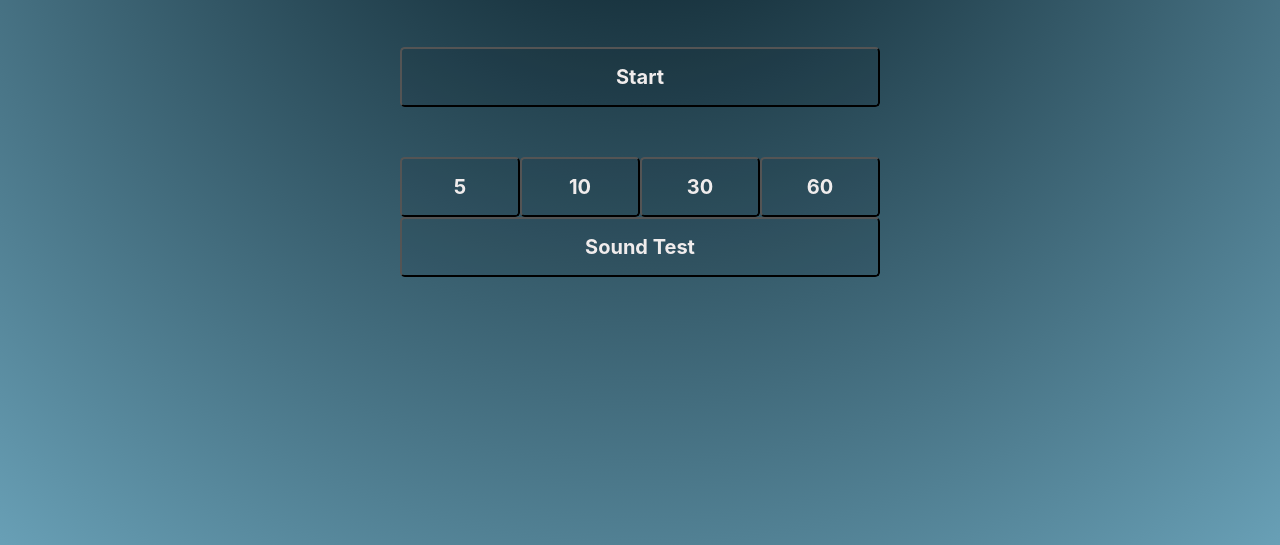
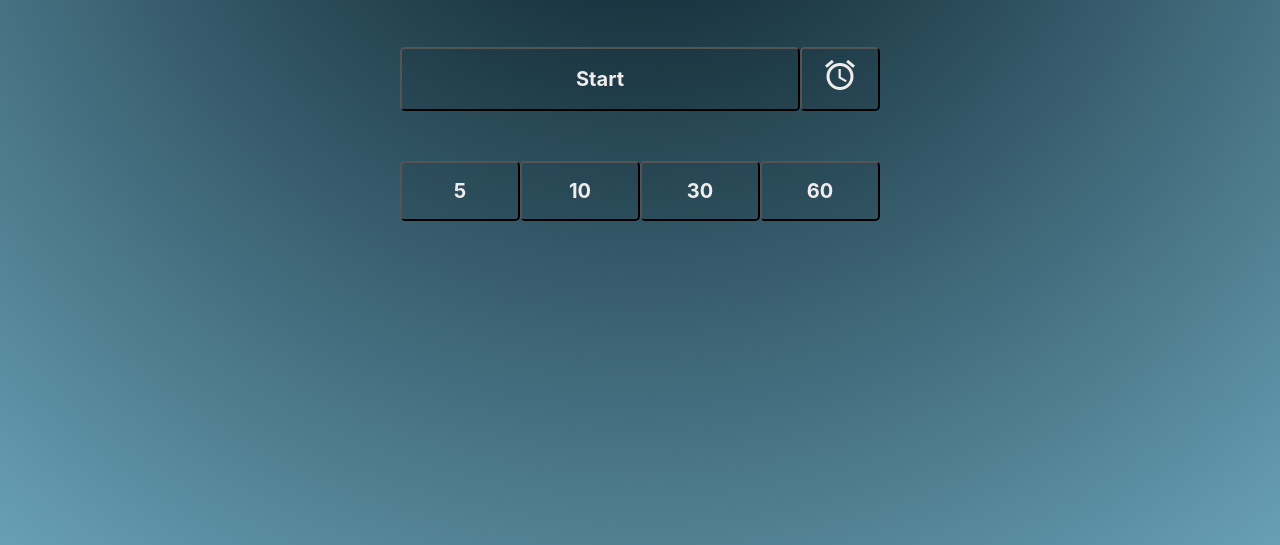
Before and after one commit to toanpn190/essential-timer, a plain HTML site: page index.html in a window 1280 px wide. Shown: the part 255-800 px from the top of the page. Drawn offline with nearby package versions, Linux system fonts and the light colour scheme.

Commit message:
Add google icons and update layout

```diff
--- a/index.html
+++ b/index.html
@@ -5,6 +5,8 @@
 
   <title>Essential Timer</title>
 
+  <link href="https://fonts.googleapis.com/icon?family=Material+Icons"
+      rel="stylesheet">
   <link href="https://fonts.googleapis.com/css?family=Roboto" rel="stylesheet">
   <link rel="stylesheet" href="https://stackpath.bootstrapcdn.com/bootstrap/4.1.1/css/bootstrap.min.css" integrity="sha384-WskhaSGFgHYWDcbwN70/dfYBj47jz9qbsMId/iRN3ewGhXQFZCSftd1LZCfmhktB" crossorigin="anonymous">
   <link rel="stylesheet" href="./style.css">
@@ -18,8 +20,10 @@
     </div>
 
     <div class="row justify-content-center">
-      <button id="timer-start" type="button" class="col-12 btn-lg">Start</button>
-      </div>
+      <button id="timer-start" type="button" class="col-9 btn-lg">Start</button>
+      <button id="sound-test" type="button" class="col-3 btn-lg">
+          <i class="material-icons">alarm</i>
+      </button>
     </div>
 
     <div class="row justify-content-center">
@@ -33,17 +37,11 @@
 
     <div class="row justify-content-center">
       <div class="btn-group col-10 justify-content-center" role="group">
-        <button id="sound-test" type="button" class="col-12 btn-lg">Sound Test</button>
+
       </div>
     </div>
 
   </main>
 
-
-   <!-- Optional JavaScript -->
-    <!-- jQuery first, then Popper.js, then Bootstrap JS -->
-    <script src="https://code.jquery.com/jquery-3.3.1.slim.min.js" integrity="sha384-q8i/X+965DzO0rT7abK41JStQIAqVgRVzpbzo5smXKp4YfRvH+8abtTE1Pi6jizo" crossorigin="anonymous"></script>
-    <script src="https://cdnjs.cloudflare.com/ajax/libs/popper.js/1.14.3/umd/popper.min.js" integrity="sha384-ZMP7rVo3mIykV+2+9J3UJ46jBk0WLaUAdn689aCwoqbBJiSnjAK/l8WvCWPIPm49" crossorigin="anonymous"></script>
-    <script src="https://stackpath.bootstrapcdn.com/bootstrap/4.1.1/js/bootstrap.min.js" integrity="sha384-smHYKdLADwkXOn1EmN1qk/HfnUcbVRZyYmZ4qpPea6sjB/pTJ0euyQp0Mk8ck+5T" crossorigin="anonymous"></script>
 </body>
 </html>
--- a/main.js
+++ b/main.js
@@ -55,12 +55,10 @@ document.addEventListener("DOMContentLoaded", function() {
   soundButton.onclick = () => {
     if (testSound === States.OFF) {
       testSound = States.ON;
-      soundButton.innerHTML = "Stop";
       audio.load();
       audio.play();
     } else {
       testSound = States.OFF;
-      soundButton.innerHTML = "Sound Test";
       audio.pause();
     }
   }
--- a/style.css
+++ b/style.css
@@ -1,7 +1,3 @@
-body {
-
-}
-
 main {
   background: radial-gradient(circle at top, rgb(0, 18, 26), rgba(4, 96, 133, 0.6));
   height: 100vh;
@@ -19,14 +15,16 @@ h1#timer {
 
 #timer-start {
   margin-bottom: 50px;
-  max-width: 480px;
+  max-width: 400px;
   min-height: 60px;
 }
 
 #sound-test {
   margin-bottom: 50px;
-  max-width: 480px;
+  max-width: 80px;
   min-height: 60px;
+
+  display: inline-block;
 }
 
 .button-add-time {
@@ -47,3 +45,29 @@ button:hover {
 button:active {
   background: rgba(0, 18, 26, 0.8);
 }
+
+.material-icons {
+  color: rgb(240, 236, 236);
+  font-family: 'Material Icons';
+  font-weight: normal;
+  font-style: normal;
+  font-size: 36px;  /* Preferred icon size */
+  display: inline-block;
+  line-height: 1;
+  text-transform: none;
+  letter-spacing: normal;
+  word-wrap: normal;
+  white-space: nowrap;
+  direction: ltr;
+
+  /* Support for all WebKit browsers. */
+  -webkit-font-smoothing: antialiased;
+  /* Support for Safari and Chrome. */
+  text-rendering: optimizeLegibility;
+
+  /* Support for Firefox. */
+  -moz-osx-font-smoothing: grayscale;
+
+  /* Support for IE. */
+  font-feature-settings: 'liga';
+}
```
